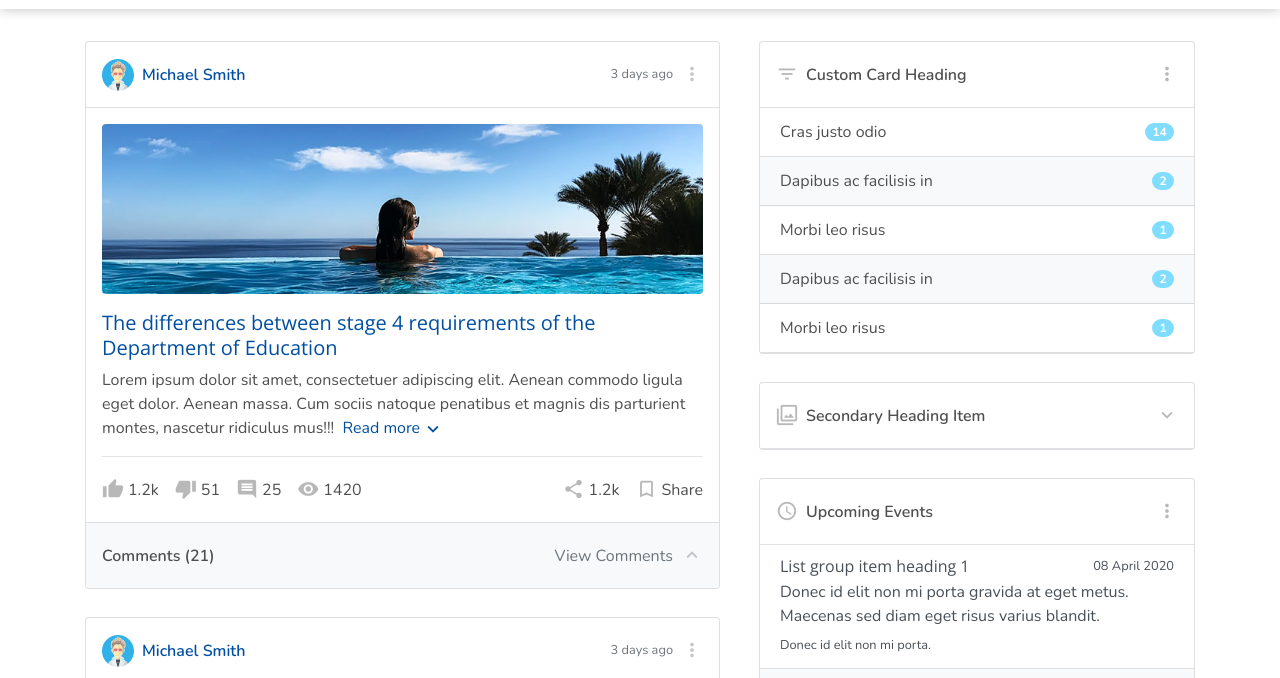
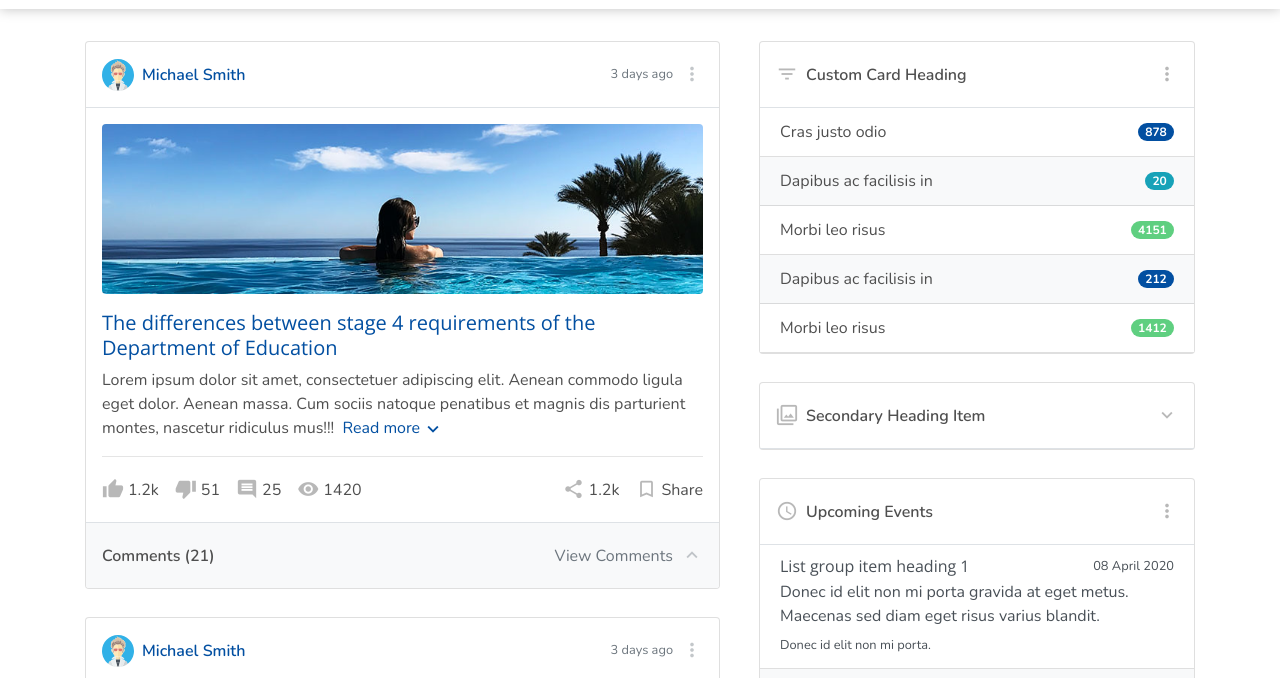
Before and after one commit to thinksmart-software-mockups/swim-together-version-1, a plain HTML site: page index.html in a window 1280 px wide. Shown: the part 111-789 px from the top of the page. Drawn offline with nearby package versions, Linux system fonts and the light colour scheme; some packages are replaced by stand-ins of ours; a script that the page names is missing.

Commit message:
Updated line graphic in html file
Updated line graphic in html file

```diff
--- a/index.html
+++ b/index.html
@@ -307,7 +307,7 @@
                                         </div>
                                         <div class="container bg-light pb-3" style="border-radius: 0 0 3px 3px;">
 
-                                            <div class="card p-3">
+                                            <div class="card p-3 position-relative" style="z-index: 1;">
                                                 <div class="d-flex align-items-start">
                                                         <img src="assets/img/swim-together/sample-avatar.svg" class="pr-3 pt-1">
 
@@ -392,23 +392,23 @@
                                                 <ul class="list-group">
                                                         <li class="list-group-item d-flex justify-content-between align-items-center">
                                                         Cras justo odio
-                                                        <span class="badge badge-primary badge-pill">14</span>
+                                                        <span class="badge badge-primary bg-tss-primary badge-pill">878</span>
                                                         </li>
                                                         <li class="bg-light list-group-item d-flex justify-content-between align-items-center">
                                                         Dapibus ac facilisis in
-                                                        <span class="badge badge-primary badge-pill">2</span>
+                                                        <span class="badge badge-primary bg-info badge-pill">20</span>
                                                         </li>
                                                         <li class="list-group-item d-flex justify-content-between align-items-center">
                                                         Morbi leo risus
-                                                        <span class="badge badge-primary badge-pill">1</span>
+                                                        <span class="badge badge-primary bg-success badge-pill">4151</span>
                                                         </li>
                                                         <li class="bg-light list-group-item d-flex justify-content-between align-items-center">
                                                                 Dapibus ac facilisis in
-                                                                <span class="badge badge-primary badge-pill">2</span>
+                                                                <span class="badge badge-primary bg-tss-primary badge-pill">212</span>
                                                         </li>
                                                         <li class="list-group-item d-flex justify-content-between align-items-center">
                                                                 Morbi leo risus
-                                                                <span class="badge badge-primary badge-pill">1</span>
+                                                                <span class="badge badge-primary bg-success badge-pill">1412</span>
                                                         </li>
                                                 </ul>
                                         </div>
```
